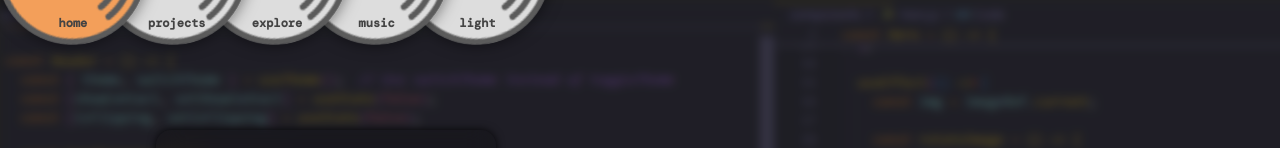
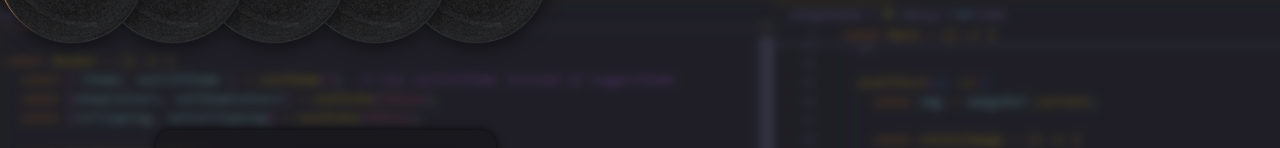
Before and after one commit to youngclaus/weidenfeller, a Next.js app: page / in a window 1280 px wide. Shown: the top 148 px of the page. Built offline with nearby package versions, Linux system fonts and the light colour scheme; grey boxes are pictures that could not be loaded; a web font is replaced by a local one.

Commit message:
feat: replace navbar PNG with vinyl SVG

```diff
--- a/components/Header.tsx
+++ b/components/Header.tsx
@@ -18,24 +18,24 @@ const Header: React.FC<HeaderProps> = ({ activeComponent, setActiveComponent })
     <HeaderContainer>
       <VinylContainer>
         <Vinyl onClick={() => setActiveComponent('index')} style={{ zIndex: 10 }} color={activeComponent === 'index' ? theme.c3 : theme.c1}>
-          <VinylImage src="/Header/vinyl.png" alt="Home Vinyl" />
+          <VinylImage src="/Header/vinyl-record.svg" alt="Home Vinyl" />
           <VinylText>home</VinylText>
         </Vinyl>
 
         <Vinyl onClick={() => setActiveComponent('projects')} style={{ zIndex: 8 }} color={activeComponent === 'projects' ? theme.c3 : theme.c1}>
-          <VinylImage src="/Header/vinyl.png" alt="Projects Vinyl" />
+          <VinylImage src="/Header/vinyl-record.svg" alt="Projects Vinyl" />
           <VinylText>projects</VinylText>
         </Vinyl>
         <Vinyl onClick={() => setActiveComponent('about')} style={{ zIndex: 7 }} color={activeComponent === 'about' ? theme.c3 : theme.c1}>
-          <VinylImage src="/Header/vinyl.png" alt="About Vinyl" />
+          <VinylImage src="/Header/vinyl-record.svg" alt="About Vinyl" />
           <VinylText>explore</VinylText>
         </Vinyl>
         <Vinyl onClick={() => setActiveComponent('music')} style={{ zIndex: 6 }} color={activeComponent === 'music' ? theme.c3 : theme.c1}>
-          <VinylImage src="/Header/vinyl.png" alt="Music Vinyl" />
+          <VinylImage src="/Header/vinyl-record.svg" alt="Music Vinyl" />
           <VinylText>music</VinylText>
         </Vinyl>
-        <Vinyl onClick={handleThemeToggle} style={{ zIndex: 1}} color={theme.c1}>
-          <VinylImage src="/Header/vinyl.png" alt="Theme Vinyl" />
+        <Vinyl onClick={handleThemeToggle} style={{ zIndex: 1 }} color={theme.c1}>
+          <VinylImage src="/Header/vinyl-record.svg" alt="Theme Vinyl" />
           <VinylText>{theme.mode === 'light' ? 'light' : theme.mode === 'dark' ? 'dark' : 'custom'}</VinylText>
         </Vinyl>
       </VinylContainer>
@@ -63,7 +63,7 @@ const VinylContainer = styled.div`
   z-index: 100;
 
   @media (max-width: 550px) {
-    padding-left: 0px;
+    padding-left: 0;
     transform: translateY(-10%);
   }
 `;
@@ -72,7 +72,7 @@ const VinylImage = styled.img`
   width: 150px;
   height: 150px;
   border-radius: 50%;
-  box-shadow: 0 0 15px rgba(0, 0, 0, 0.5);
+  filter: drop-shadow(0 4px 8px rgba(0, 0, 0, 0.5));
   overflow: hidden;
   transition: transform 0.6s ease;
   transform: rotate(-15deg);
@@ -85,18 +85,23 @@ const VinylImage = styled.img`
 
 const VinylText = styled.span`
   position: absolute;
-  bottom: 7%;
+  top: 50%;
   left: 50%;
-  transform: translate(-40%, 0%);
+  width: 48%;
+  transform: translate(-50%, -50%);
   font-family: "DM Mono", monospace;
   font-weight: bold;
-  font-size: 12px;
+  font-size: 11px;
+  line-height: 1;
+  text-align: center;
   color: ${({ theme }) => theme.c4};
-  transition: transform 0.6s ease;
+  text-shadow: 0 1px 1px rgba(0, 0, 0, 0.3);
+  pointer-events: none;
+  transition: font-size 0.2s ease-in-out;
 
   @media (max-width: 550px) {
-    font-size: 9px;
-    transform: translateX(-45%);
+    font-size: 8px;
+  }
 `;
 
 const Vinyl = styled.div<{ color: string }>`
@@ -121,16 +126,13 @@ const Vinyl = styled.div<{ color: string }>`
   &:hover > ${VinylImage} {
     transform: rotate(280deg);
     transform-origin: center center;
-    transition: transform 0.6s ease;
   }
 
   &:hover > ${VinylText} {
-    font-size: 14px;
-    transition: font-size 0.2s ease-in-out;
+    font-size: 13px;
 
     @media (max-width: 550px) {
-      font-size: 10px;
-      transition: font-size 0.2s ease-in-out;
+      font-size: 9px;
     }
   }
 `;
```
